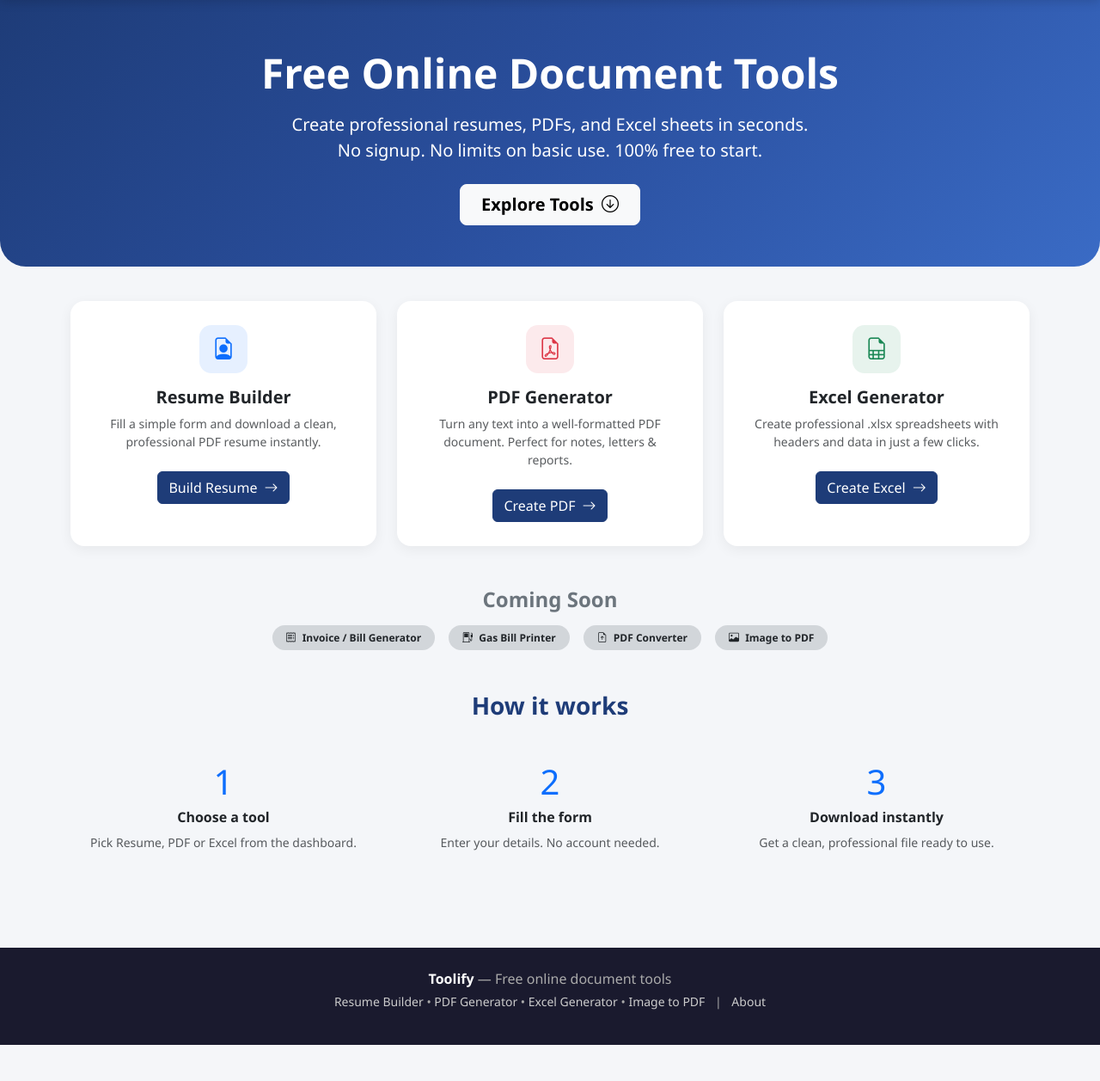
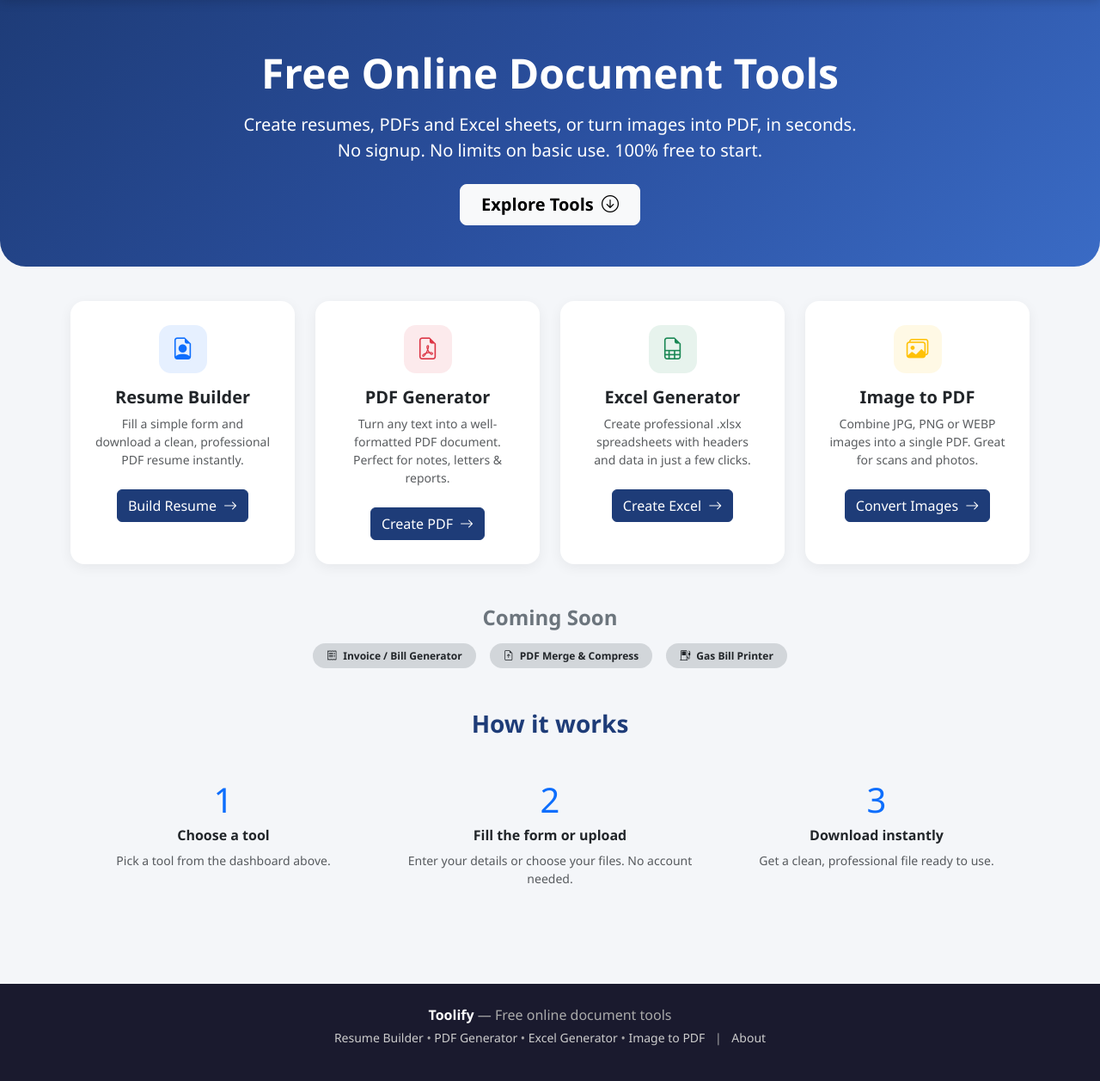
Before and after one commit to ajagekarshrayash01-platform/toolify, a Flask app: page / in a window 1280 px wide. Shown: the part 56-1313 px from the top of the page at 86% size. Before the commit the page ends 1271 px from the top, so only its background shows below. Run offline with Flask 3, Linux system fonts and the light colour scheme.

Commit message:
Update index.html

```diff
--- a/templates/index.html
+++ b/templates/index.html
@@ -1,5 +1,5 @@
 {% extends "base.html" %}
-{% block title %}Toolify — Free Online Tools{% endblock %}
+{% block title %}Toolify{% endblock %}
 
 {% block content %}
 <!-- Hero -->
@@ -7,7 +7,7 @@
     <div class="container text-center">
         <h1 class="display-5 fw-bold mb-3">Free Online Document Tools</h1>
         <p class="lead mb-4 opacity-90">
-            Create professional resumes, PDFs, and Excel sheets in seconds.<br>
+            Create resumes, PDFs and Excel sheets, or turn images into PDF, in seconds.<br>
             No signup. No limits on basic use. 100% free to start.
         </p>
         <a href="#tools" class="btn btn-light btn-lg px-4 fw-semibold">
@@ -19,7 +19,7 @@
 <div class="container" id="tools">
     <div class="row g-4 mb-5">
         <!-- Resume Builder -->
-        <div class="col-md-4">
+        <div class="col-sm-6 col-lg-3">
             <div class="card tool-card">
                 <div class="card-body text-center">
                     <div class="tool-icon bg-primary bg-opacity-10 text-primary mx-auto">
@@ -37,7 +37,7 @@
         </div>
 
         <!-- PDF Generator -->
-        <div class="col-md-4">
+        <div class="col-sm-6 col-lg-3">
             <div class="card tool-card">
                 <div class="card-body text-center">
                     <div class="tool-icon bg-danger bg-opacity-10 text-danger mx-auto">
@@ -55,7 +55,7 @@
         </div>
 
         <!-- Excel Generator -->
-        <div class="col-md-4">
+        <div class="col-sm-6 col-lg-3">
             <div class="card tool-card">
                 <div class="card-body text-center">
                     <div class="tool-icon bg-success bg-opacity-10 text-success mx-auto">
@@ -71,6 +71,24 @@
                 </div>
             </div>
         </div>
+
+        <!-- Image to PDF -->
+        <div class="col-sm-6 col-lg-3">
+            <div class="card tool-card">
+                <div class="card-body text-center">
+                    <div class="tool-icon bg-warning bg-opacity-10 text-warning mx-auto">
+                        <i class="bi bi-images"></i>
+                    </div>
+                    <h5 class="card-title fw-bold">Image to PDF</h5>
+                    <p class="card-text text-muted small">
+                        Combine JPG, PNG or WEBP images into a single PDF. Great for scans and photos.
+                    </p>
+                    <a href="{{ url_for('image_to_pdf') }}" class="btn btn-primary mt-2">
+                        Convert Images <i class="bi bi-arrow-right ms-1"></i>
+                    </a>
+                </div>
+            </div>
+        </div>
     </div>
 
     <!-- Coming Soon -->
@@ -81,13 +99,10 @@
                 <i class="bi bi-receipt me-1"></i> Invoice / Bill Generator
             </span>
             <span class="badge bg-secondary bg-opacity-25 text-dark px-3 py-2 rounded-pill">
-                <i class="bi bi-fuel-pump me-1"></i> Gas Bill Printer
+                <i class="bi bi-file-earmark-arrow-up me-1"></i> PDF Merge &amp; Compress
             </span>
             <span class="badge bg-secondary bg-opacity-25 text-dark px-3 py-2 rounded-pill">
-                <i class="bi bi-file-earmark-arrow-up me-1"></i> PDF Converter
-            </span>
-            <span class="badge bg-secondary bg-opacity-25 text-dark px-3 py-2 rounded-pill">
-                <i class="bi bi-image me-1"></i> Image to PDF
+                <i class="bi bi-fuel-pump me-1"></i> Gas Bill Printer
             </span>
         </div>
     </div>
@@ -100,12 +115,12 @@
         <div class="col-md-4 text-center">
             <div class="display-6 text-primary mb-2">1</div>
             <h6 class="fw-bold">Choose a tool</h6>
-            <p class="text-muted small">Pick Resume, PDF or Excel from the dashboard.</p>
+            <p class="text-muted small">Pick a tool from the dashboard above.</p>
         </div>
         <div class="col-md-4 text-center">
             <div class="display-6 text-primary mb-2">2</div>
-            <h6 class="fw-bold">Fill the form</h6>
-            <p class="text-muted small">Enter your details. No account needed.</p>
+            <h6 class="fw-bold">Fill the form or upload</h6>
+            <p class="text-muted small">Enter your details or choose your files. No account needed.</p>
         </div>
         <div class="col-md-4 text-center">
             <div class="display-6 text-primary mb-2">3</div>
```
